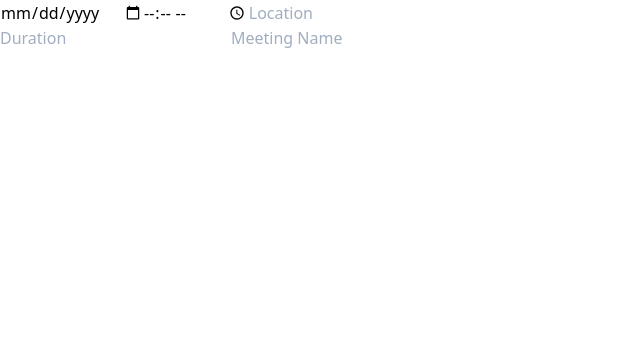
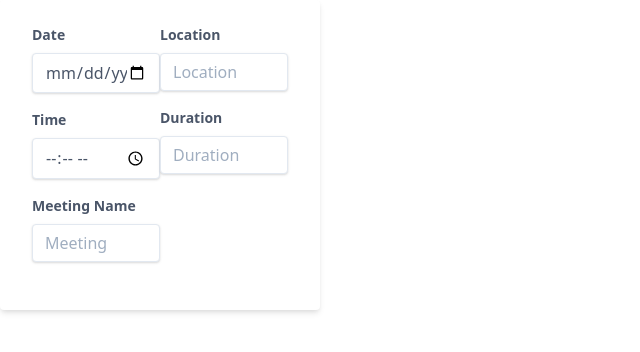
Before and after one commit to Could-this-have-been-an-email/bae.meet.ai, a React (Create React App) app in the folder client/: page /newmeeting in a window 1280 px wide. Shown: the top 352 px of the page, without its empty margins (0-640 px from the left). Built offline with nearby package versions, Linux system fonts and the light colour scheme.

Commit message:
added basic inputs for meeting with styles

```diff
--- a/client/src/components/InfoMeeting.js
+++ b/client/src/components/InfoMeeting.js
@@ -2,23 +2,87 @@ import React, { useState, useEffect } from 'react';
 
 function InfoMeeting() {
   return (
-    <div>
-      <form>
-        <div>
-          <input type="date">
-          </input>
-          <input type="time"></input>
-          <input type="text" placeholder="Location"></input>
+    <div class="w-full max-w-xs">
+      <form class="bg-white shadow-md rounded px-8 pt-6 pb-8 mb-4">
+        <div className="flex">
+          <div className="w-1/2">
+            <div class="mb-4">
+              <label
+                class="block text-gray-700 text-sm font-bold mb-2"
+                for="date"
+              >
+                Date
+              </label>
+              <input
+                class="shadow appearance-none border rounded w-full py-2 px-3 text-gray-700 leading-tight focus:outline-none focus:shadow-outline"
+                id="date"
+                type="date"
+                placeholder="Username"
+              ></input>
+            </div>
+            <div class="mb-4">
+              <label
+                class="block text-gray-700 text-sm font-bold mb-2"
+                for="time"
+              >
+                Time
+              </label>
+              <input
+                class="shadow appearance-none border rounded w-full py-2 px-3 text-gray-700 leading-tight focus:outline-none focus:shadow-outline"
+                id="time"
+                type="time"
+                placeholder="Username"
+              ></input>
+            </div>
+            <div class="mb-4">
+              <label
+                class="block text-gray-700 text-sm font-bold mb-2"
+                for="name"
+              >
+                Meeting Name
+              </label>
+              <input
+                class="shadow appearance-none border rounded w-full py-2 px-3 text-gray-700 leading-tight focus:outline-none focus:shadow-outline"
+                id="name"
+                type="text"
+                placeholder="Meeting"
+              ></input>
+            </div>
+          </div>
+          <div className="w-1/2">
+            <div class="mb-4">
+              <label
+                class="block text-gray-700 text-sm font-bold mb-2"
+                for="time"
+              >
+                Location
+              </label>
+              <input
+                class="shadow appearance-none border rounded w-full py-2 px-3 text-gray-700 leading-tight focus:outline-none focus:shadow-outline"
+                id="location"
+                type="text"
+                placeholder="Location"
+              ></input>
+            </div>
+            <div class="mb-4">
+              <label
+                class="block text-gray-700 text-sm font-bold mb-2"
+                for="location"
+              >
+                Duration
+              </label>
+              <input
+                class="shadow appearance-none border rounded w-full py-2 px-3 text-gray-700 leading-tight focus:outline-none focus:shadow-outline"
+                id="duration"
+                type="number"
+                placeholder="Duration"
+              ></input>
+            </div>
+          </div>
         </div>
-        <div>
-          <input type="number" placeholder="Duration"></input>
-          <input type="text" placeholder="Meeting Name"></input>
-        </div>
-
-
       </form>
     </div>
-    )
+  );
 }
 
 export default InfoMeeting;
```
